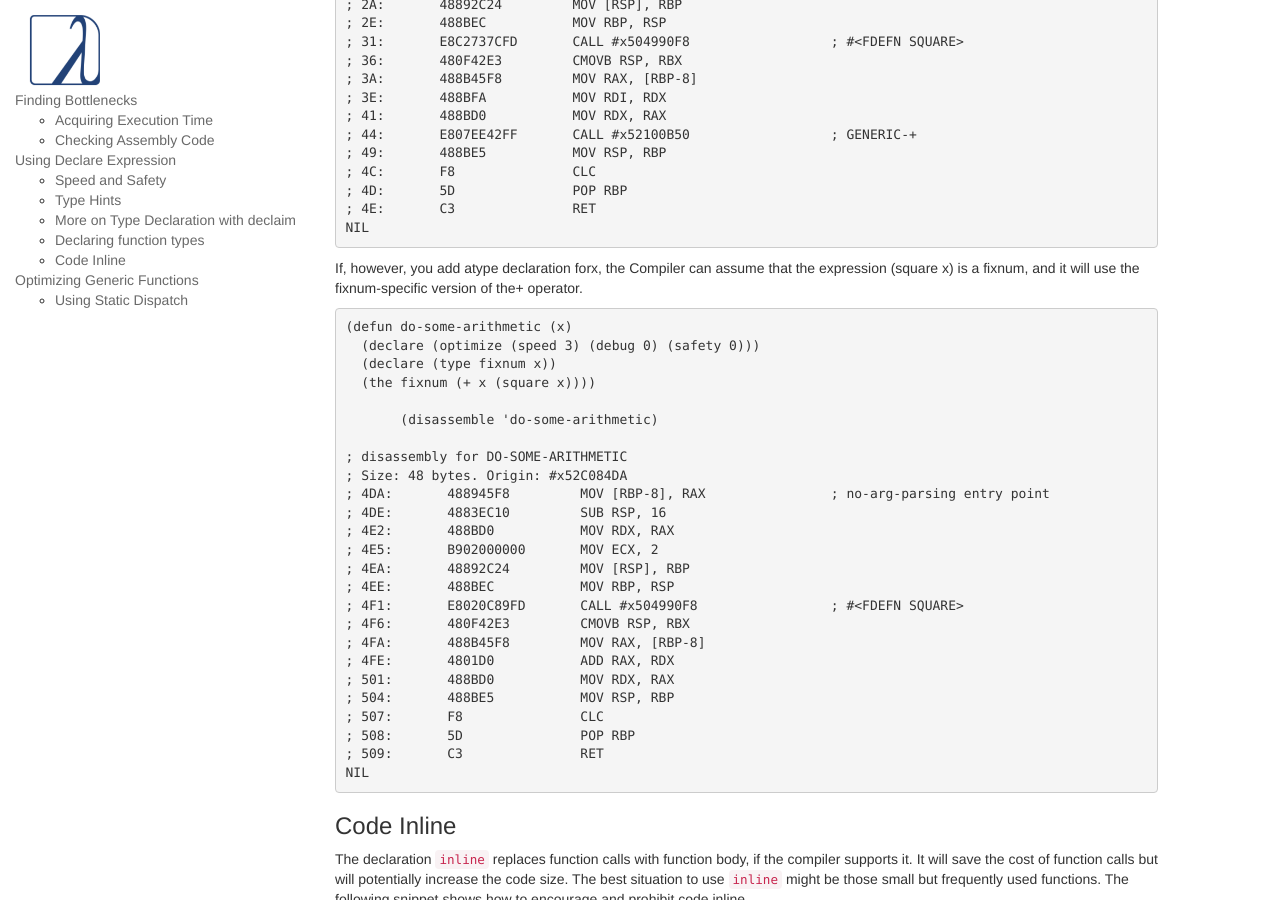
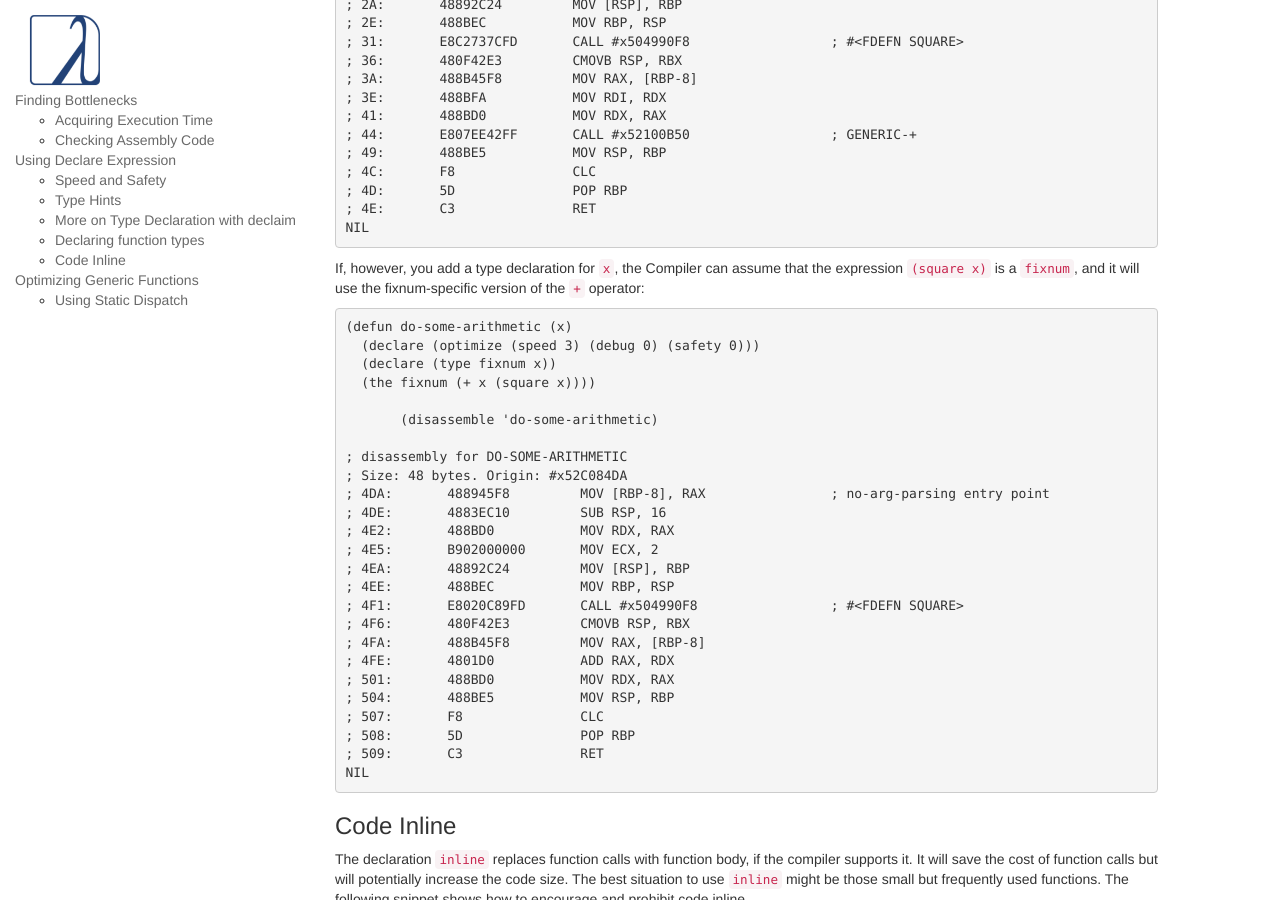
Before and after one commit to LispCookbook/cl-cookbook, a Jekyll site: the page built from performance.md, in a window 1280 px wide and 900 px high, scrolled down 6995 px. Built offline with Jekyll 4.4.1, drawn with Linux system fonts in a browser that asks for light colours.

Commit message:
Update performance.md

```diff
--- a/performance.md
+++ b/performance.md
@@ -439,7 +439,9 @@ NIL
 ~~~~
 
 
-If, however, you add atype declaration forx, the Compiler can assume that the expression (square x) is a fixnum, and it will use the fixnum-specific version of the+ operator.
+If, however, you add a type declaration for `x`, the Compiler can assume
+that the expression `(square x)` is a `fixnum`, and it will use
+the fixnum-specific version of the `+` operator:
 
 ~~~lisp
 (defun do-some-arithmetic (x)
```
